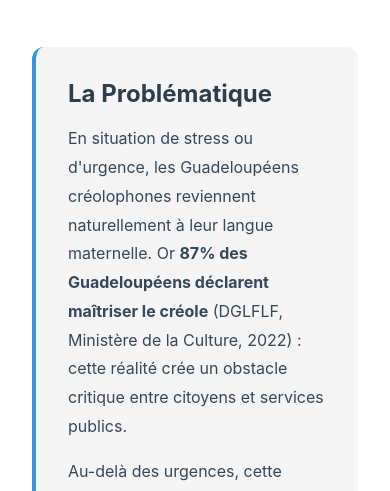
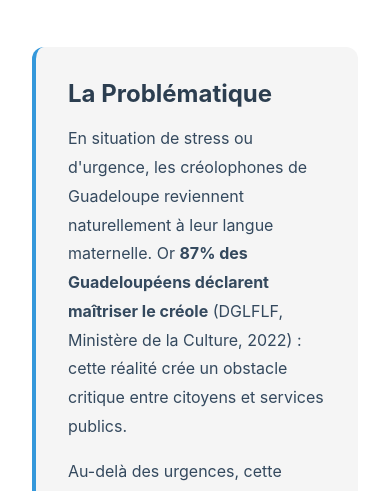
Before and after one commit to Brdcie/potomitan-landing, a React (Vite) app: page / in a window 390 px wide. Shown: the part 10290-10781 px from the top of the page. Built offline with nearby package versions, Linux system fonts and the light colour scheme.

Commit message:
UX étape 2 : « les créolophones de Guadeloupe » dans Initiative

```diff
--- a/src/components/Initiative.jsx
+++ b/src/components/Initiative.jsx
@@ -12,7 +12,7 @@ const Initiative = () => {
         <div className="initiative-block">
           <h3>La Problématique</h3>
           <p>
-            En situation de stress ou d'urgence, les Guadeloupéens créolophones reviennent
+            En situation de stress ou d'urgence, les créolophones de Guadeloupe reviennent
             naturellement à leur langue maternelle. Or <strong>87% des Guadeloupéens déclarent
             maîtriser le créole</strong> (DGLFLF, Ministère de la Culture, 2022) : cette réalité
             crée un obstacle critique entre citoyens et services publics.
```
